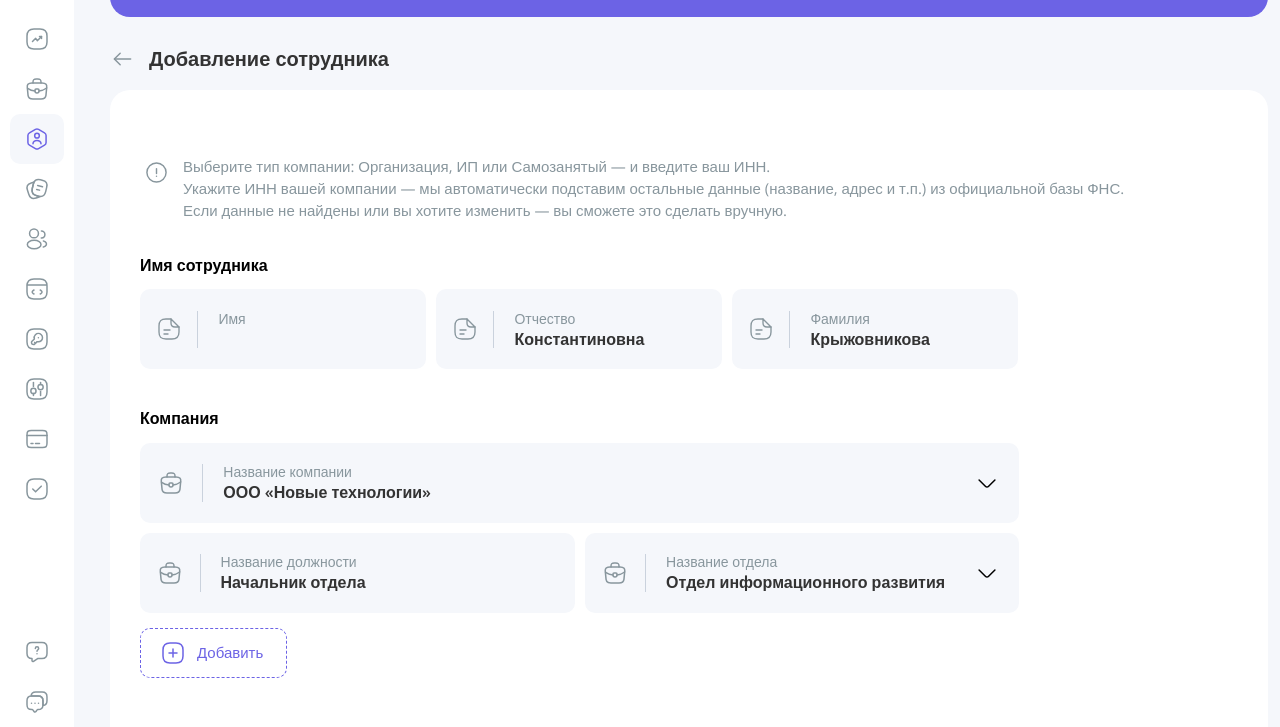
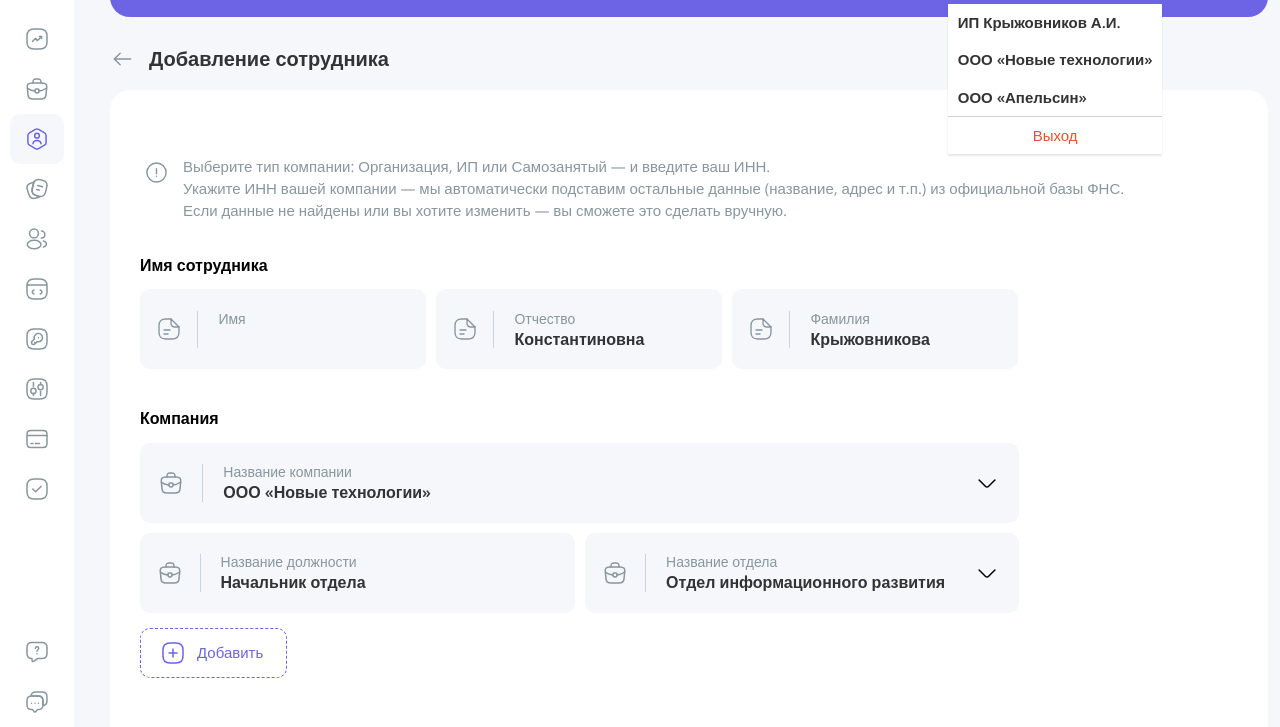
Before and after one commit to fookerok/testPageEnerGO, a plain HTML site: page src/index.html in a window 1280 px wide. Both pictures are taken after a click on the button 1095 px from the left and 49 px from the top of the page. Shown: the part 73-800 px from the top of the page. Drawn offline with nearby package versions, Linux system fonts and the light colour scheme.

Commit message:
21.07.2025

```diff
--- a/src/css/adaptive.css
+++ b/src/css/adaptive.css
@@ -190,7 +190,6 @@
 		margin: 0 10px;
 	}
 
-
 	.button__money {
 		font-size: 0;
 	}
@@ -242,7 +241,7 @@
 	}
 
 	.btn__item--reset, .btn__item--save{
-		width: 150px;
+		width: 160px;
 	}
 
 	.item__section {
@@ -252,5 +251,4 @@
 	.input__block{
 		min-width: 320px;
 	}
-
 }
--- a/src/css/style.css
+++ b/src/css/style.css
@@ -69,7 +69,6 @@ button {
 
 .overlay > * {
     position: relative;
-    z-index: 1;
 }
 
 .overlay.active::before {
@@ -184,10 +183,47 @@ button {
     border: none;
 }
 
-.button__money-img {
+.button__money-img{
     width: 1.25rem;
     height: 1.25rem;
     background: transparent url('../Image/money.svg') no-repeat center / contain;
+}
+
+.company__list-block{
+    background-color: white;
+    position: absolute;
+    top: 67px;
+    z-index: 1;
+    height: auto;
+    box-shadow: 0 2px 2px rgba(0, 0, 0, 0.1);
+}
+
+.company__list{
+    border-bottom: 1px solid var(--borders);
+}
+
+.company__item:hover .company__link{
+    background-color: rgba(108, 99, 229, 0.3);
+    color: var(--primary);
+}
+
+.company__link{
+    display: block;
+    padding: 10px;
+    color: var(--text);
+}
+
+.company__btn-exit{
+    background-color: white;
+    border: none;
+    color: var(--danger);
+    padding: 10px;
+    width: 100%;
+}
+
+.company__btn-exit:hover{
+    background-color:var(--danger);
+    color: white;
 }
 
 /* -------------- Боковое меню -------------- */
@@ -834,10 +870,11 @@ option{
     border-radius: 10px;
     display: flex;
     align-items: center;
-    gap: 12px;
     padding: 0 20px;
     font-size: 15px;
+    gap: 12px;
 }
+
 
 .btn__item--save{
     color: white;
--- a/src/index.html
+++ b/src/index.html
@@ -8,7 +8,7 @@
 	<link rel="stylesheet" href="css/adaptive.css">
 	<link rel="icon" href="Image/x-icon/favicon.ico">
 	<link href="https://fonts.googleapis.com/css2?family=Open+Sans:wght@300;400;600&display=swap" rel="stylesheet">
-	<title>ООО "Просто договор"</title>
+	<title>ООО «Просто договор»</title>
 </head>
 <body>
 	<div class="page">
@@ -149,6 +149,20 @@
 						<div class="nav__right-profile">
 							<div class="company">ООО «Компания»
 								<button class="button__company"></button>
+								<div class="company__list-block" style="display: none;">
+									<ul class="company__list">
+										<li class="company__item">
+											<a href="" class="company__link">ИП Крыжовников А.И.</a>
+										</li>
+										<li class="company__item">
+											<a href="" class="company__link">ООО «Новые технологии»</a>
+										</li>
+										<li class="company__item">
+											<a href="" class="company__link">ООО «Апельсин»</a>
+										</li>
+									</ul>
+									<button class="company__btn-exit">Выход</button>
+								</div>
 							</div>
 							<button class="button__money">
 								<div class="button__money-img"></div>14 020 ₽
--- a/src/js/script.js
+++ b/src/js/script.js
@@ -154,4 +154,16 @@ document.addEventListener('DOMContentLoaded', () => {
 		aside.classList.add('open');
 		toggleOverlay(true);
 	});
+
+	const companyList = document.querySelector('.company__list-block');
+	const btnCompany = document.querySelector('.button__company');
+
+	btnCompany.addEventListener('click', () =>{
+		if (companyList.style.display === 'none') {
+			companyList.style.display = 'block';
+		} else {
+			companyList.style.display = 'none';
+		}
+	});
+
 });
```
